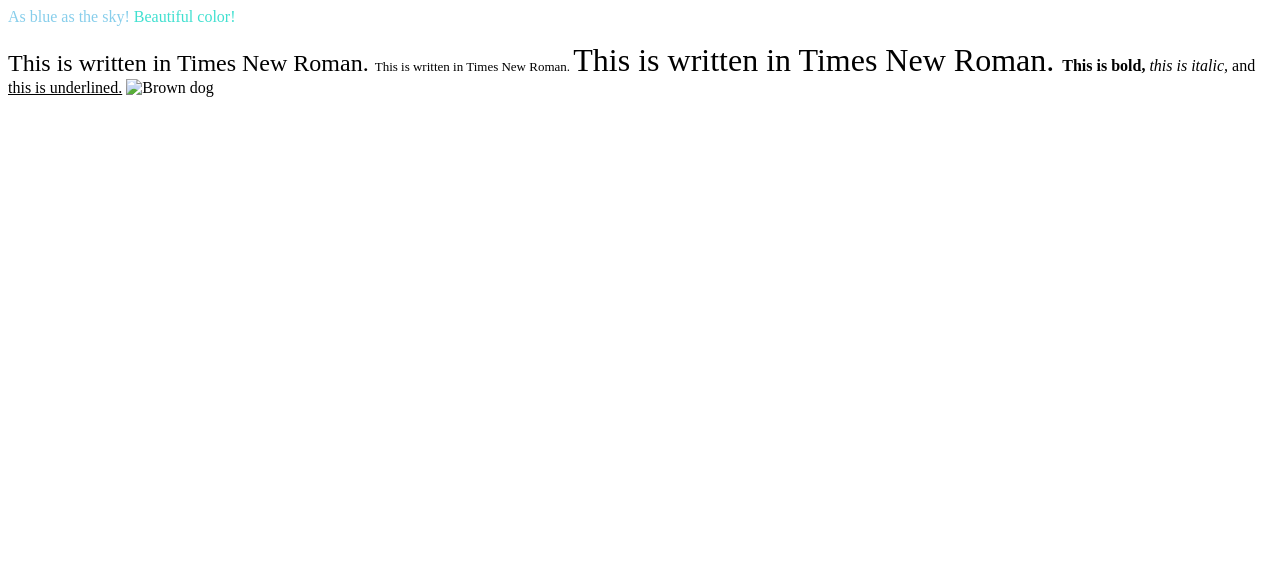
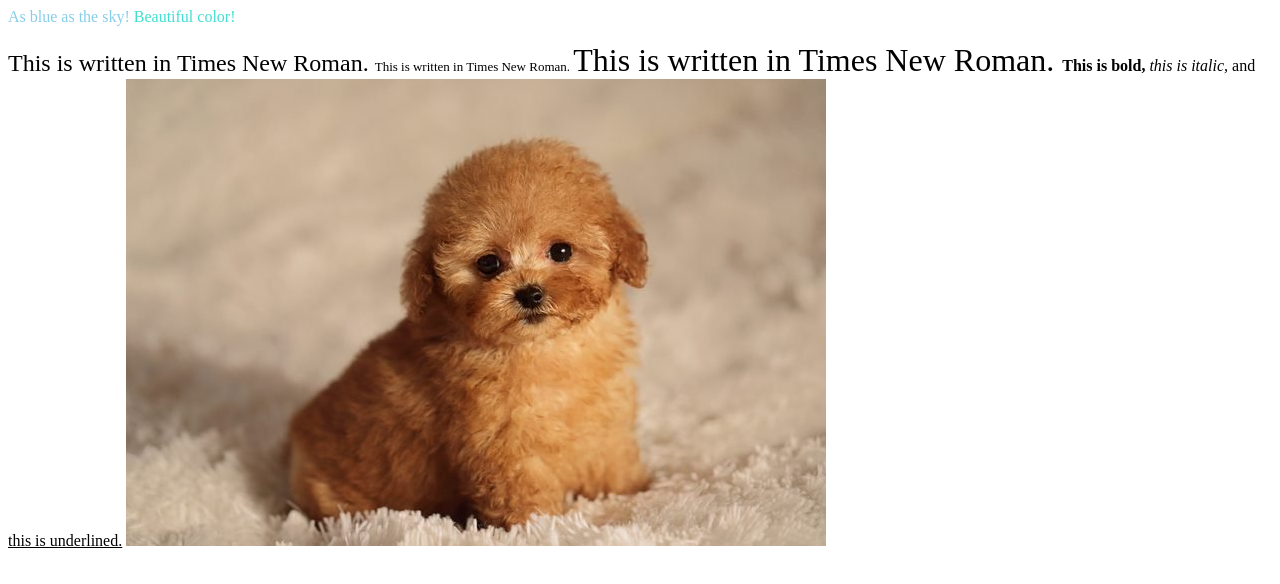
Before and after one commit to Carolina05p/HTML-and-CSS-Projects, a plain HTML site: page Basic_HTML_and_JavaScript_1/Basic_HTML_1.html in a window 1280 px wide. Drawn offline with Linux system fonts and the light colour scheme.

Commit message:
Changed the img

```diff
--- a/Basic_HTML_and_JavaScript_1/Basic_HTML_1.html
+++ b/Basic_HTML_and_JavaScript_1/Basic_HTML_1.html
@@ -12,6 +12,6 @@
 	</font>
 <b> This is bold, </b><i> this is italic, </i> and <u> this is underlined.</u>
 <body>
-	<img src="Dog.jpg" alt="Brown dog">
+	<img src="Cute_Dog.jpg" alt="Brown cute puppy">
 </body>
 </html>
```
Also changed, not shown: Basic_HTML_and_JavaScript_1/Cute_Dog.jpg (added), 1 other file.
